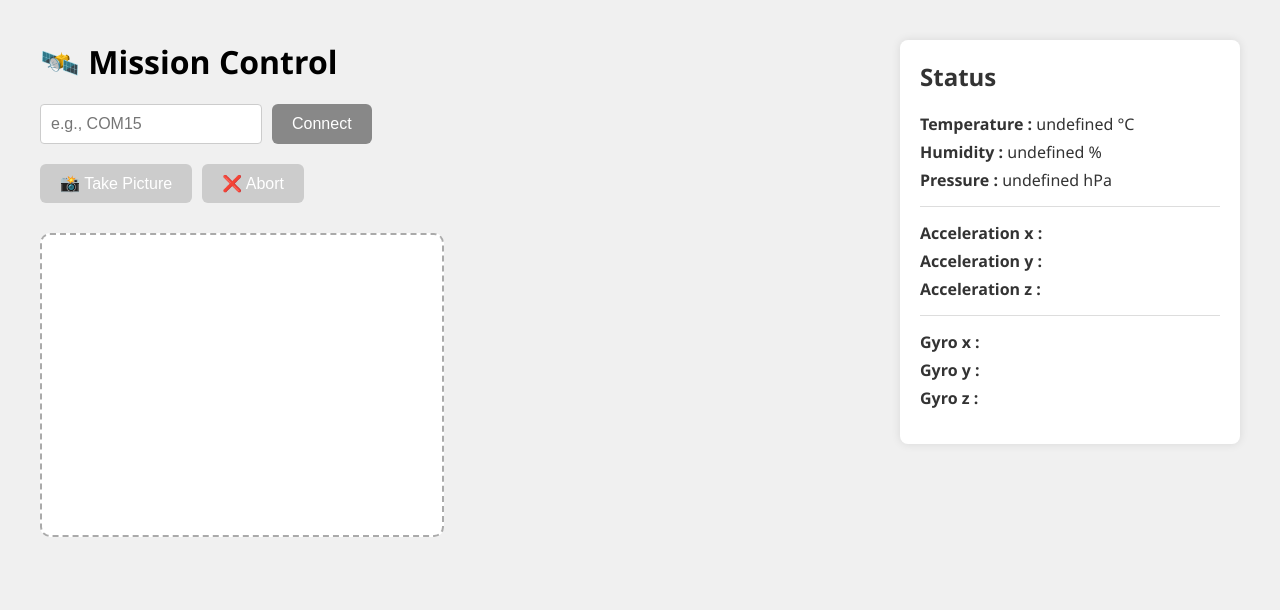
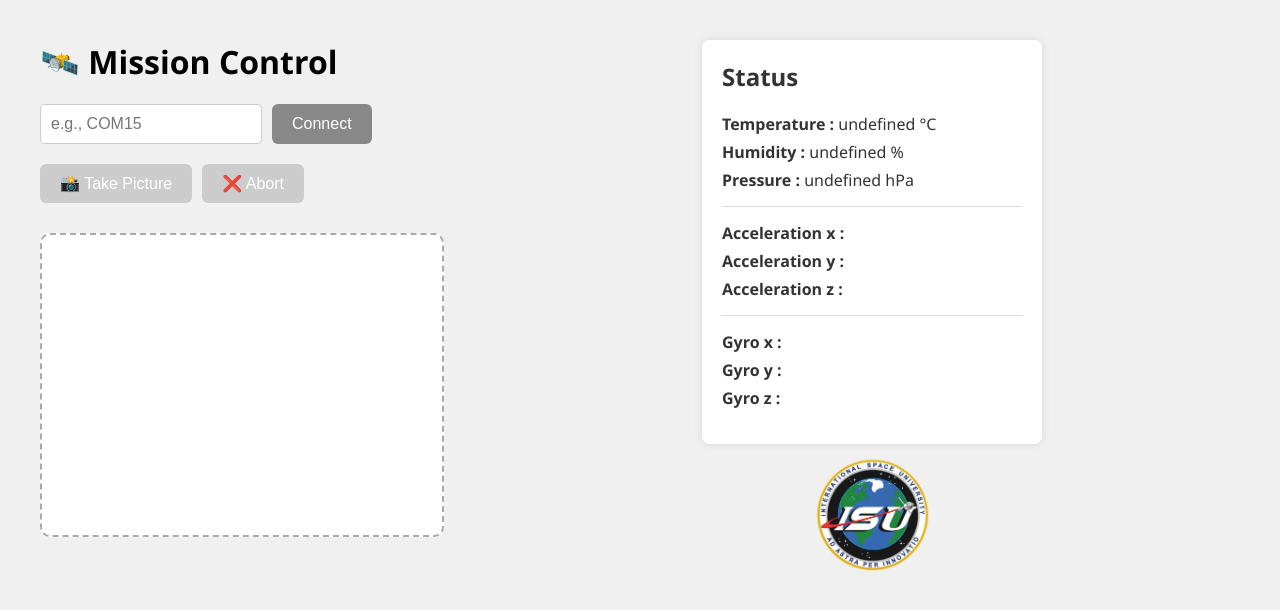
Before and after one commit to antscher/Interface_satellite_com_XBee, a Flask app: page / in a window 1280 px wide. Shown: the top 610 px of the page. Run offline with Flask 3, Linux system fonts and the light colour scheme; data that the repository does not hold is empty.

Commit message:
ajout logo

```diff
--- a/static/styles.css
+++ b/static/styles.css
@@ -98,16 +98,6 @@
     display: none; /* Sera visible une fois une image chargée */
 }
 
-.right-panel {
-    width: 300px;
-    background-color: #ffffff;
-    padding: 20px;
-    border-radius: 8px;
-    box-shadow: 0 0 10px rgba(0, 0, 0, 0.1);
-    font-size: 16px;
-    color: #333;
-}
-
 .status-section {
     margin-bottom: 15px;
 }
@@ -121,3 +111,30 @@
     border-top: 1px solid #ddd;
     margin: 15px 0;
 }
+
+.right-column {
+    display: flex;
+    flex-direction: column;
+    align-items: center;
+    width: 100%;
+}
+
+.right-panel {
+    width: 300px;
+    background-color: #ffffff;
+    padding: 20px;
+    border-radius: 8px;
+    box-shadow: 0 0 10px rgba(0, 0, 0, 0.1);
+    font-size: 16px;
+    color: #333;
+}
+
+.logo-container {
+    margin-top: 10px;
+}
+
+.logo-container img {
+    max-width: 120px;
+    height: auto;
+    opacity: 0.9;
+}
--- a/templates/index.html
+++ b/templates/index.html
@@ -28,6 +28,7 @@
     </div>
 
     <!-- Partie droite : Infos supplémentaires -->
+    <div class="right-column">
       <div class="right-panel">
         <h2>Status</h2>
 
@@ -54,6 +55,11 @@
         </div>
       </div>
 
+      <!-- Logo en dessous, centré -->
+      <div class="logo-container">
+        <img src="{{ url_for('static', filename='isu_logo.png') }}" alt="ISU Logo">
+      </div>
+    </div>
   </div>
 
   <script src="{{ url_for('static', filename='script.js') }}"></script>
```
Also changed, not shown: static/isu_logo.png (added), templates/interface graphic.png. Lines whose indentation alone changed are shown as unchanged.
